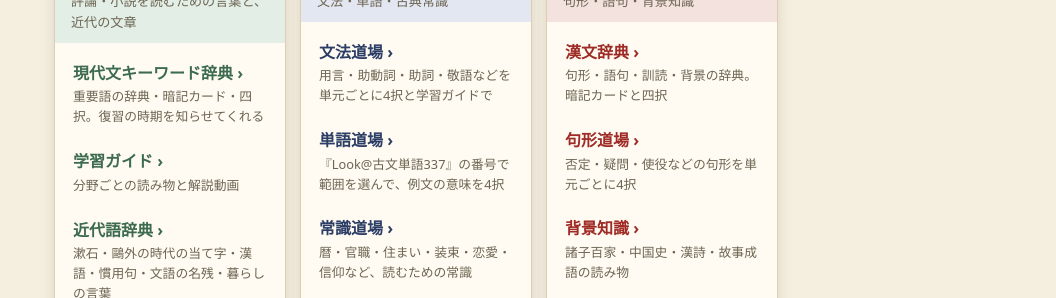
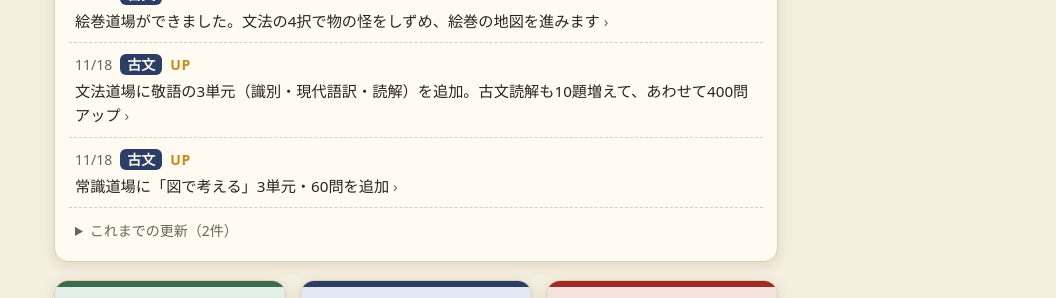
Before and after one commit to upopotennis-gif/kokugo-dojo, a plain HTML site: page index.html in a window 1280 px wide. Shown: the part 323-621 px from the top of the page, without its empty margins (224-1280 px from the left). Drawn offline with Linux system fonts and the light colour scheme; a web font is replaced by a local one.

Commit message:
見出しの下に更新情報の欄を追加（最新3件＋これまでの更新）
Co-Authored-By: Claude Fable 5.2 <noreply@anthropic.com>

```diff
--- a/index.html
+++ b/index.html
@@ -38,6 +38,24 @@
       text-wrap:balance; }
   h1 .nobr{ white-space:nowrap; }
   header p{ margin:6px auto 0; color:var(--soft); max-width:34em; font-size:.95rem; }
+
+  /* 更新情報 */
+  .news{ margin:0 0 18px; background:var(--paper); border:1px solid var(--line); border-radius:14px; padding:12px 14px 8px; box-shadow:0 3px 14px var(--shadow); }
+  .news h2{ font-family:'Shippori Mincho',serif; font-size:1.15rem; margin:0 0 2px; letter-spacing:.06em; padding-left:10px; border-left:5px solid var(--yamabuki); }
+  .news ul{ list-style:none; margin:0; padding:0; }
+  .news li{ border-top:1px dashed var(--line); }
+  .news li:first-child{ border-top:0; }
+  .news .row{ display:flex; flex-wrap:wrap; align-items:center; gap:2px 8px; padding:9px 6px; min-height:44px; text-decoration:none; border-radius:10px; }
+  .news a.row:hover, .news a.row:focus-visible{ background:var(--card2); }
+  .news a.row:focus-visible{ outline:3px solid var(--yamabuki); outline-offset:1px; }
+  .news time{ font-size:.875rem; color:var(--soft); white-space:nowrap; font-variant-numeric:tabular-nums; }
+  .news .tag{ font-size:.875rem; font-weight:700; line-height:1.5; color:var(--paper); background:var(--c); border-radius:6px; padding:0 7px; white-space:nowrap; }
+  .news .kind{ font-size:.875rem; font-weight:700; color:var(--yamabuki); letter-spacing:.04em; }
+  .news .what{ flex:1 1 100%; font-size:.95rem; line-height:1.6; }
+  .news a.row .what::after{ content:" ›"; color:var(--soft); }
+  .news .all{ --c:var(--soft); }
+  .news details{ border-bottom:0; border-top:1px dashed var(--line); padding:0; }
+  .news details summary{ padding:10px 6px; min-height:44px; font-size:.875rem; color:var(--soft); font-weight:500; }
 
   .subjects{ display:grid; gap:14px; }
   @media (min-width:720px){ .subjects{ grid-template-columns:repeat(3,1fr); } }
@@ -105,6 +123,12 @@
     <h1><span class="nobr">渡邊梢太の</span><span class="nobr">国語道場</span></h1>
     <p>現代文・古文・漢文を、スマホで少しずつ。アカウント登録なしで、ひらいたその場から始められます。</p>
   </header>
+
+  <section class="news" id="news" aria-labelledby="news-title" hidden>
+    <h2 id="news-title">更新情報</h2>
+    <ul id="news-latest"></ul>
+    <details id="news-more" hidden><summary id="news-more-label"></summary><ul id="news-older"></ul></details>
+  </section>
 
   <nav class="subjects" aria-label="道場を選ぶ">
     <div class="subj gendai">
@@ -216,6 +240,51 @@
     単語道場の例文・訳・解説の一部は『Look@古文単語337』の教師用データを、発行元の許諾を得て掲載しています。</footer>
 </div>
 
+<script>
+/* ==== 更新情報 ====
+   道場を公開・更新したら、この NEWS のいちばん上に1行足す（新しい順）。
+     d: 日付（YYYY-MM-DD）
+     s: 教科  gendai / kobun / kanbun / all（共通）
+     k: NEW（新しい道場・ページ）／ UP（問題や機能の追加）
+     t: ひとこと（何が増えたか。数字があれば入れる）
+     u: 行き先のURL（無ければ省く）
+   上の SHOW 件だけを表に出し、残りは「これまでの更新」に畳む。 */
+(function(){
+  "use strict";
+  var SHOW = 3;
+  var B = "https://upopotennis-gif.github.io/";
+  var NEWS = [
+    { d:"2026-11-18", s:"kobun",  k:"NEW", t:"絵巻道場ができました。文法の4択で物の怪をしずめ、絵巻の地図を進みます", u:B+"kobun-emaki/" },
+    { d:"2026-11-18", s:"kobun",  k:"UP",  t:"文法道場に敬語の3単元（識別・現代語訳・読解）を追加。古文読解も10題増えて、あわせて400問アップ", u:B+"kobun-dojo/" },
+    { d:"2026-11-18", s:"kobun",  k:"UP",  t:"常識道場に「図で考える」3単元・60問を追加", u:B+"kobun-dojo/joshiki.html" },
+    { d:"2026-11-11", s:"gendai", k:"NEW", t:"表現道場ができました。表現技法辞典・表現の効果 演習（80問）・表現問題の読み方", u:B+"hyogen-dojo/" },
+    { d:"2026-11-08", s:"all",    k:"UP",  t:"付喪神に古文の19体が仲間入り。図鑑は全47種になりました" }
+  ];
+  var NAME = { gendai:"現代文", kobun:"古文", kanbun:"漢文", all:"共通" };
+  function row(n){
+    var li = document.createElement("li");
+    var a = document.createElement(n.u ? "a" : "div");
+    a.className = "row " + n.s;
+    if(n.u) a.href = n.u;
+    var p = n.d.split("-");
+    var tm = document.createElement("time"); tm.dateTime = n.d; tm.textContent = Number(p[1]) + "/" + Number(p[2]);
+    var tag = document.createElement("span"); tag.className = "tag"; tag.textContent = NAME[n.s] || "";
+    var kind = document.createElement("span"); kind.className = "kind"; kind.textContent = n.k;
+    var what = document.createElement("span"); what.className = "what"; what.textContent = n.t;
+    a.appendChild(tm); a.appendChild(tag); a.appendChild(kind); a.appendChild(what);
+    li.appendChild(a);
+    return li;
+  }
+  if(!NEWS.length) return;
+  var latest = document.getElementById("news-latest"), older = document.getElementById("news-older");
+  NEWS.forEach(function(n, i){ (i < SHOW ? latest : older).appendChild(row(n)); });
+  if(NEWS.length > SHOW){
+    document.getElementById("news-more-label").textContent = "これまでの更新（" + (NEWS.length - SHOW) + "件）";
+    document.getElementById("news-more").hidden = false;
+  }
+  document.getElementById("news").hidden = false;
+})();
+</script>
 <script src="tsukumo.js" data-subject="all"></script>
 <script>
 (function(){
```
